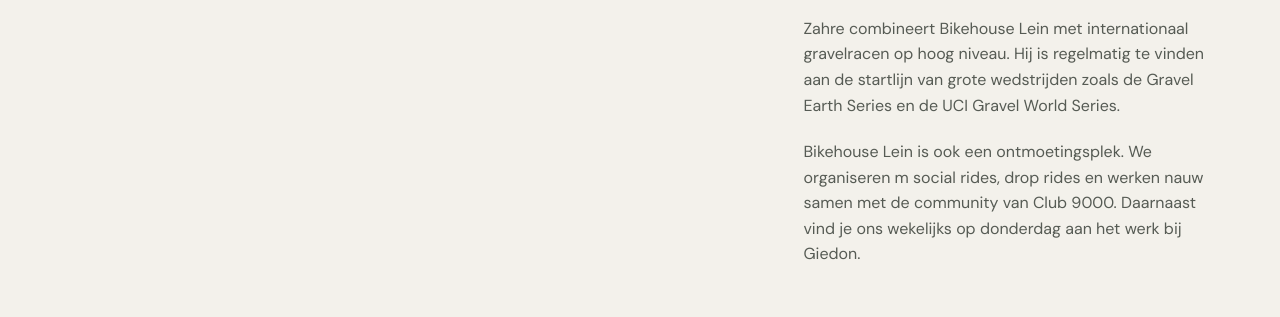
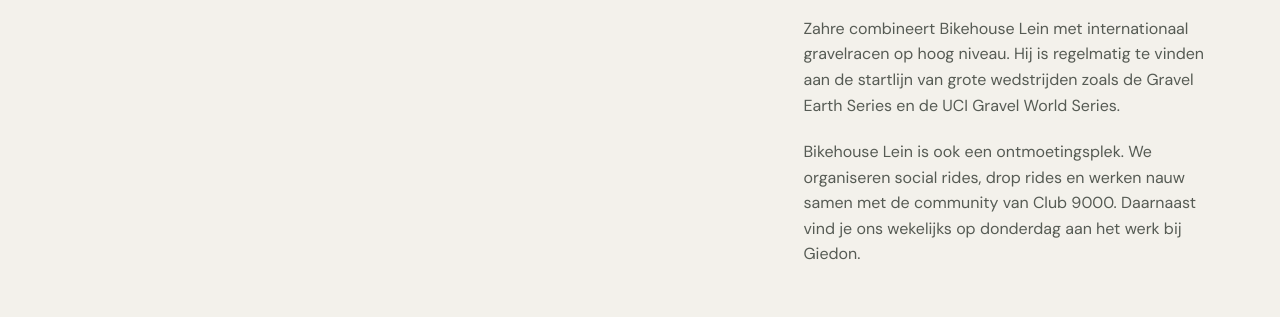
Before and after one commit to simonbwone101/fietsherstel-website, a React (Vite) app: page / in a window 1280 px wide. Shown: the part 2160-2477 px from the top of the page. Built offline with nearby package versions, Linux system fonts and the light colour scheme.

Commit message:
Fix typo in App.tsx

```diff
--- a/src/App.tsx
+++ b/src/App.tsx
@@ -202,7 +202,7 @@ export default function App() {
                Zahre combineert Bikehouse Lein met internationaal gravelracen op hoog niveau. Hij is regelmatig te vinden aan de startlijn van grote wedstrijden zoals de Gravel Earth Series en de UCI Gravel World Series.
               </p>
               <p>
-                Bikehouse Lein is ook een ontmoetingsplek. We organiseren m social rides, drop rides en werken nauw samen met de community van Club 9000. Daarnaast vind je ons wekelijks op donderdag aan het werk bij Giedon.
+                Bikehouse Lein is ook een ontmoetingsplek. We organiseren social rides, drop rides en werken nauw samen met de community van Club 9000. Daarnaast vind je ons wekelijks op donderdag aan het werk bij Giedon.
               </p>
             </div>
           </div>
```
